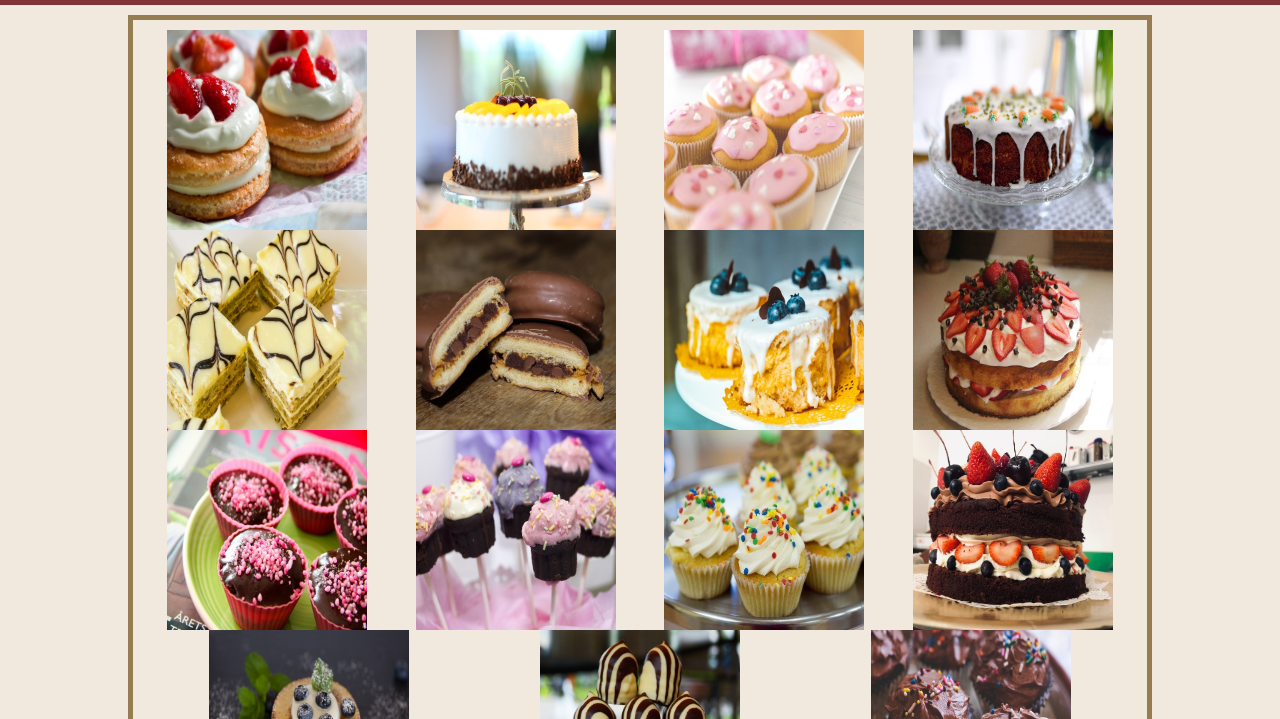
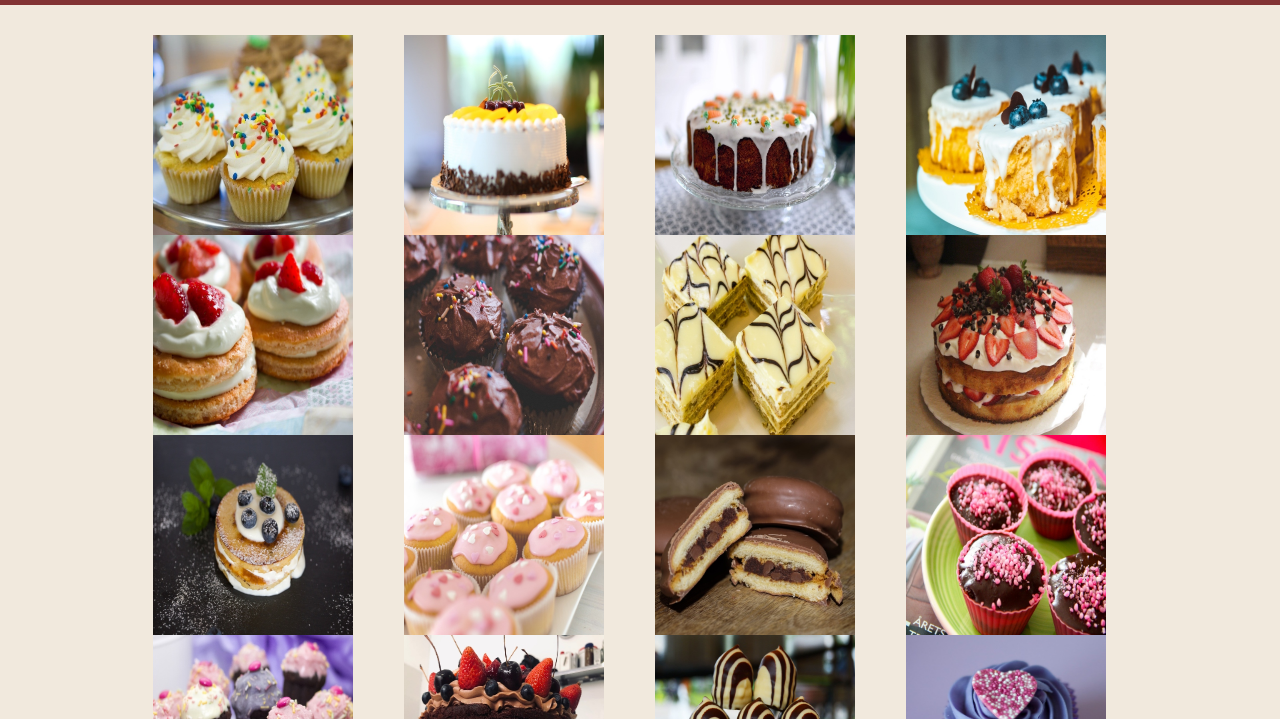
Before and after one commit to Mel130567/ProyectoCoder, a website: page pages/productos.html in a window 1280 px wide. Shown: the part 81-800 px from the top of the page. Drawn offline with Linux system fonts and the light colour scheme.

Commit message:
cambios en seccion productos

```diff
--- a/pages/productos.html
+++ b/pages/productos.html
@@ -44,22 +44,31 @@
 		  </div>
 		</nav>
 	</header>
-	<div id="galeria" class="d-flex flex-row flex-wrap justify-content-around align-items-center">
+	<div id="galeria" class="row justify-content-center">
+		<div class="col-sm-12 col-md-3">
+			<img class="fotoDeGaleria" src="../img/cupcakevainilla.jpg" alt="cupcakes de vainilla">
 			<img class="fotoDeGaleria" src="../img/waffles.jpg" alt="waffles">
+			<img class="fotoDeGaleria" src="../img/waffles2.jpg" alt="waffles con arandanos">
+			<img class="fotoDeGaleria" src="../img/cakepops.jpg" alt="cake pops">
+		</div>
+		<div class="col-sm-12 col-md-3">
 			<img class="fotoDeGaleria" src="../img/torta.jpg" alt="torta">
+			<img class="fotoDeGaleria" src="../img/Cupcakechoco2.jpg" alt="cupcakes de chocolate">
 			<img class="fotoDeGaleria" src="../img/cupcakes.jpg" alt="cupcakes">
+			<img class="fotoDeGaleria" src="../img/torta3.jpg" alt="torta de chocolate">
+		</div>
+		<div class="col-sm-12 col-md-3">
 			<img class="fotoDeGaleria" src="../img/carrotCake.jpg" alt="carrot cake">
 			<img class="fotoDeGaleria" src="../img/tortitas.jpg" alt="tortas">
 			<img class="fotoDeGaleria" src="../img/alfajor.jpg" alt="alfajor de chocolate">
+			<img class="fotoDeGaleria" src="../img/bombones.jpg" alt="bombones">
+		</div>
+		<div class="col-sm-12 col-md-3">
 			<img class="fotoDeGaleria" src="../img/tortitas2.jpg" alt="tortas">
 			<img class="fotoDeGaleria" src="../img/torta2.jpg" alt="torta">
 			<img class="fotoDeGaleria" src="../img/cupcakechoco.jpg" alt="cupcakes de chocolate">
-		<img class="fotoDeGaleria" src="../img/cakepops.jpg" alt="cake pops">
-		<img class="fotoDeGaleria" src="../img/cupcakevainilla.jpg" alt="cupcakes de vainilla">
-		<img class="fotoDeGaleria" src="../img/torta3.jpg" alt="torta de chocolate">
-		<img class="fotoDeGaleria" src="../img/waffles2.jpg" alt="waffles con arandanos">
-		<img class="fotoDeGaleria" src="../img/bombones.jpg" alt="bombones">
-		<img class="fotoDeGaleria" src="../img/Cupcakechoco2.jpg" alt="cupcakes de chocolate">
+			<img class="fotoDeGaleria" src="../img/cupcakevioleta.jpg" alt="cupcake">
+		</div>
 	</div>
 	<footer class="row m-0 text-center align-items-center flex-wrap">
 		<div class="col-md-12 col-lg-4">
--- a/scss/_productos.scss
+++ b/scss/_productos.scss
@@ -1,14 +1,12 @@
 /*Comienzan estilos especificos para seccion PRODUCTOS*/
 #galeria{
 	width: 80%;
-	min-height: 650px;
-	border: 5px solid $color2;
-	margin: 10px auto;
+	margin: 20px auto;
 	padding: 10px;
 	box-sizing: border-box;
 }
 .fotoDeGaleria{
-	width:200px;
+	width: 200px;
 	height: 200px;
 	transition: all 1s ease-in-out;
 	&:hover{
```
Also changed, not shown: css/estilos.css, img/cupcakevioleta.jpg (added), img/macaronBanner.jpg (deleted). Lines whose indentation alone changed are shown as unchanged.
